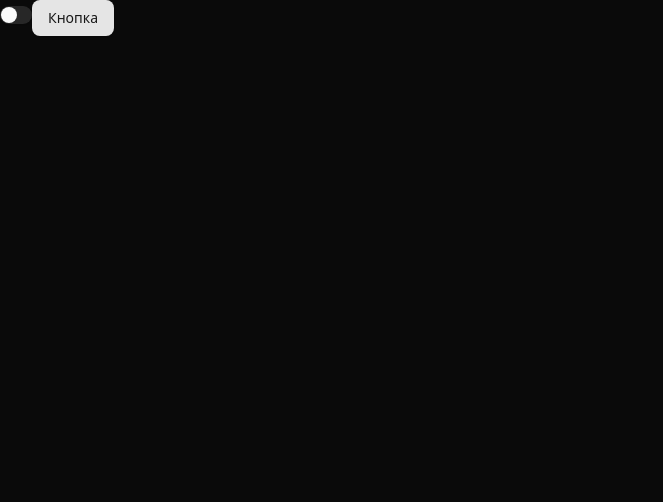
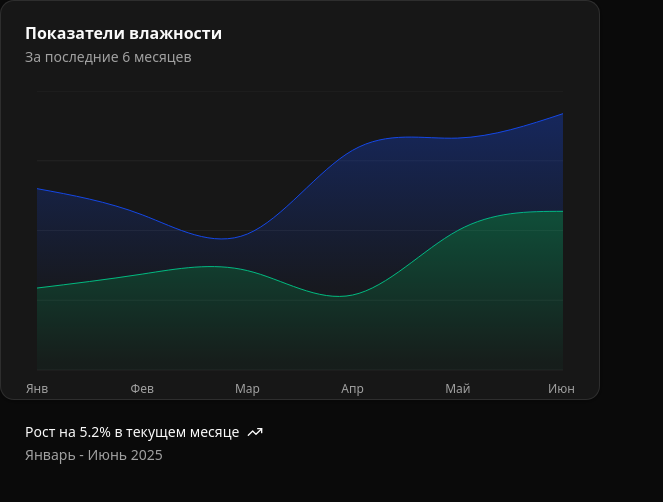
Before and after one commit to 00DemiX00/vent_basement, a React (Vite) app in the folder vent_basement/: page / in a window 1280 px wide. Shown: the top 502 px of the page, without its empty margins (0-663 px from the left). Built offline with nearby package versions, Linux system fonts and the light colour scheme.

Commit message:
feat: added and adapted the "humidity indicators" chart

```diff
--- a/vent_basement/src/App.tsx
+++ b/vent_basement/src/App.tsx
@@ -1,15 +1,14 @@
 import { ThemeProvider } from "@/Components/theme-provider"
 import { Switch } from "@/Components/ui/switch"
 import { Button } from "./Components/ui/button"
-import { MyChart } from "./Components/ui/example-chart"
+import { ChartAreaGradient } from "./Components/ui/example-chart"
 
 
 
 export default function App () {
   return (
     <ThemeProvider defaultTheme="dark" storageKey="vite-ui-theme">
-        <Switch></Switch>
-        <Button>Кнопка</Button>
+        <ChartAreaGradient></ChartAreaGradient>
     </ThemeProvider>
   )
 }
--- a/vent_basement/src/Components/ui/example-chart.tsx
+++ b/vent_basement/src/Components/ui/example-chart.tsx
@@ -1,43 +1,113 @@
-import { type ChartConfig, ChartContainer, ChartTooltip, ChartTooltipContent,  ChartLegend, ChartLegendContent } from "@/Components/ui/chart"
-import { Bar, BarChart, CartesianGrid, XAxis} from "recharts"
+import { TrendingUp } from "lucide-react"
+import { Area, AreaChart, CartesianGrid, XAxis } from "recharts"
+import { Card, CardContent, CardDescription, CardFooter, CardHeader, CardTitle } from "@/Components/ui/card"
+import { type ChartConfig } from "@/Components/ui/chart"
+import { ChartContainer, ChartTooltip, ChartTooltipContent } from "@/Components/ui/chart"
 
+export const description = "An area chart with gradient fill"
 const chartData = [
-  { month: "January", desktop: 186, mobile: 80 },
-  { month: "February", desktop: 305, mobile: 200 },
-  { month: "March", desktop: 237, mobile: 120 },
-  { month: "April", desktop: 73, mobile: 190 },
-  { month: "May", desktop: 209, mobile: 130 },
-  { month: "June", desktop: 214, mobile: 140 },
+  { month: "Январь", desktop: 57, mobile: 47 },
+  { month: "Февраль", desktop: 34, mobile: 55 },
+  { month: "Март", desktop: 21, mobile: 57 },
+  { month: "Апрель", desktop: 83, mobile: 43 },
+  { month: "Май", desktop: 53, mobile: 80 },
+  { month: "Июнь", desktop: 56, mobile: 91 },
 ]
-
 const chartConfig = {
   desktop: {
-    label: "Desktop",
-    color: "#2563eb",
+    label: "Д1 (пол)",
+    color: "var(--chart-1)",
   },
   mobile: {
-    label: "Mobile",
-    color: "#60a5fa",
+    label: "Д2 (подвал)",
+    color: "var(--chart-2)",
   },
 } satisfies ChartConfig
-
-export function MyChart() {
+export function ChartAreaGradient() {
   return (
-    <ChartContainer config={chartConfig} className="min-h-[200px] w-full">
-      <BarChart accessibilityLayer data={chartData}>
+    <Card style={{ width: '600px', height: '400px' }} >
+      <CardHeader>
+        <CardTitle>Показатели влажности</CardTitle>
+        <CardDescription>
+          За последние 6 месяцев
+        </CardDescription>
+      </CardHeader>
+      <CardContent>
+        <ChartContainer config={chartConfig}>
+          <AreaChart
+            accessibilityLayer
+            data={chartData}
+            margin={{
+              left: 12,
+              right: 12,
+            }}
+          >
             <CartesianGrid vertical={false} />
             <XAxis
               dataKey="month"
               tickLine={false}
-      tickMargin={10}
               axisLine={false}
+              tickMargin={8}
               tickFormatter={(value) => value.slice(0, 3)}
             />
-    <ChartTooltip content={<ChartTooltipContent />} />
-    <ChartLegend content={<ChartLegendContent />} />
-        <Bar dataKey="desktop" fill="var(--color-desktop)" radius={4} />
-        <Bar dataKey="mobile" fill="var(--color-mobile)" radius={4} />
-      </BarChart>
+            <ChartTooltip cursor={false} content={<ChartTooltipContent />} />
+            <defs>
+              <linearGradient id="fillDesktop" x1="0" y1="0" x2="0" y2="1">
+                <stop
+                  offset="5%"
+                  stopColor="var(--color-desktop)"
+                  stopOpacity={0.8}
+                />
+                <stop
+                  offset="95%"
+                  stopColor="var(--color-desktop)"
+                  stopOpacity={0.1}
+                />
+              </linearGradient>
+              <linearGradient id="fillMobile" x1="0" y1="0" x2="0" y2="1">
+                <stop
+                  offset="5%"
+                  stopColor="var(--color-mobile)"
+                  stopOpacity={0.8}
+                />
+                <stop
+                  offset="95%"
+                  stopColor="var(--color-mobile)"
+                  stopOpacity={0.1}
+                />
+              </linearGradient>
+            </defs>
+            <Area
+              dataKey="mobile"
+              type="natural"
+              fill="url(#fillMobile)"
+              fillOpacity={0.4}
+              stroke="var(--color-mobile)"
+              stackId="a"
+            />
+            <Area
+              dataKey="desktop"
+              type="natural"
+              fill="url(#fillDesktop)"
+              fillOpacity={0.4}
+              stroke="var(--color-desktop)"
+              stackId="a"
+            />
+          </AreaChart>
         </ChartContainer>
+      </CardContent>
+      <CardFooter>
+        <div className="flex w-full items-start gap-2 text-sm">
+          <div className="grid gap-2">
+            <div className="flex items-center gap-2 leading-none font-medium">
+              Рост на 5.2% в текущем месяце <TrendingUp className="h-4 w-4" />
+            </div>
+            <div className="text-muted-foreground flex items-center gap-2 leading-none">
+              Январь - Июнь 2025
+            </div>
+          </div>
+        </div>
+      </CardFooter>
+    </Card>
   )
 }
```
Lines whose indentation alone changed are shown as unchanged.
